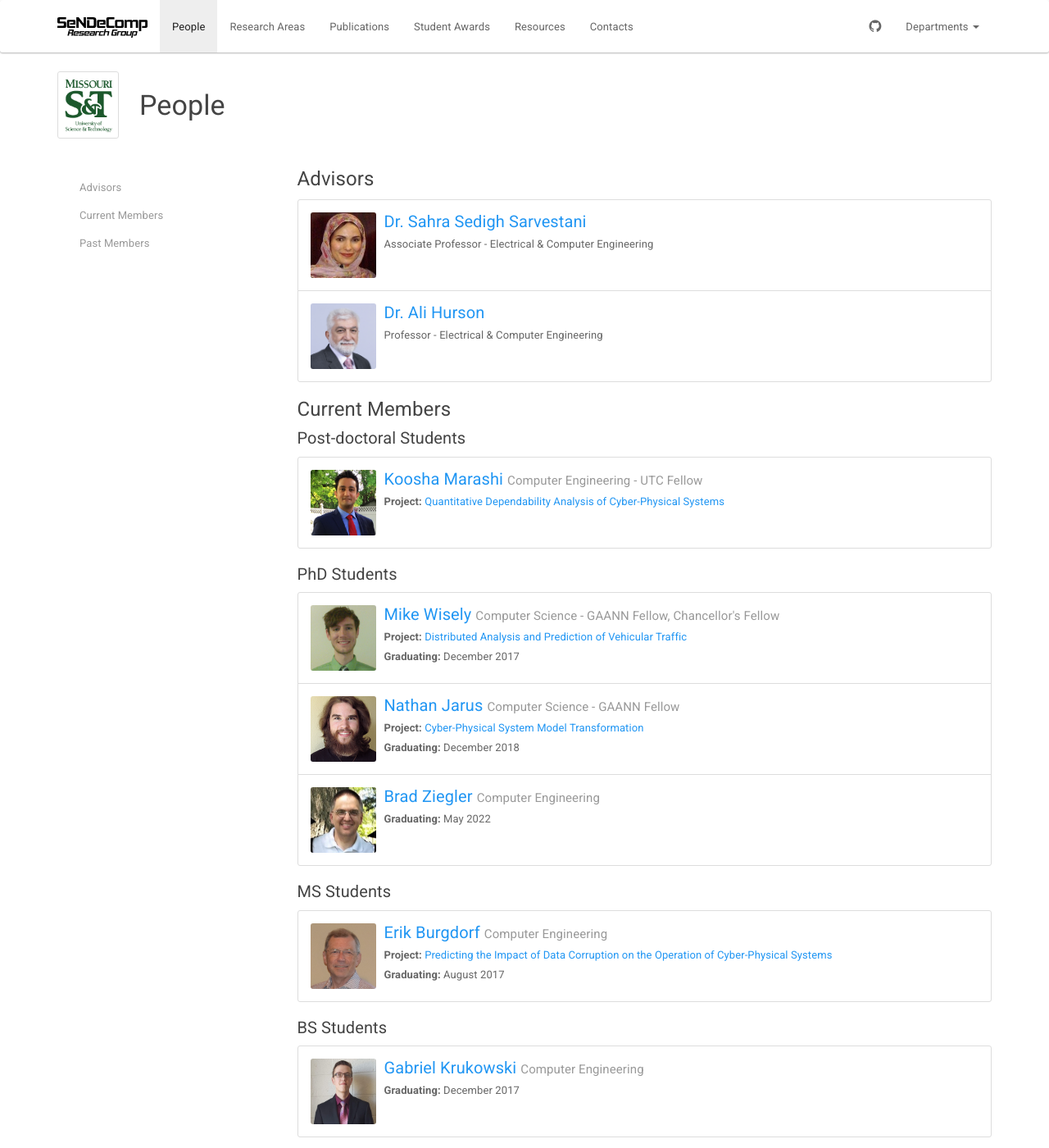
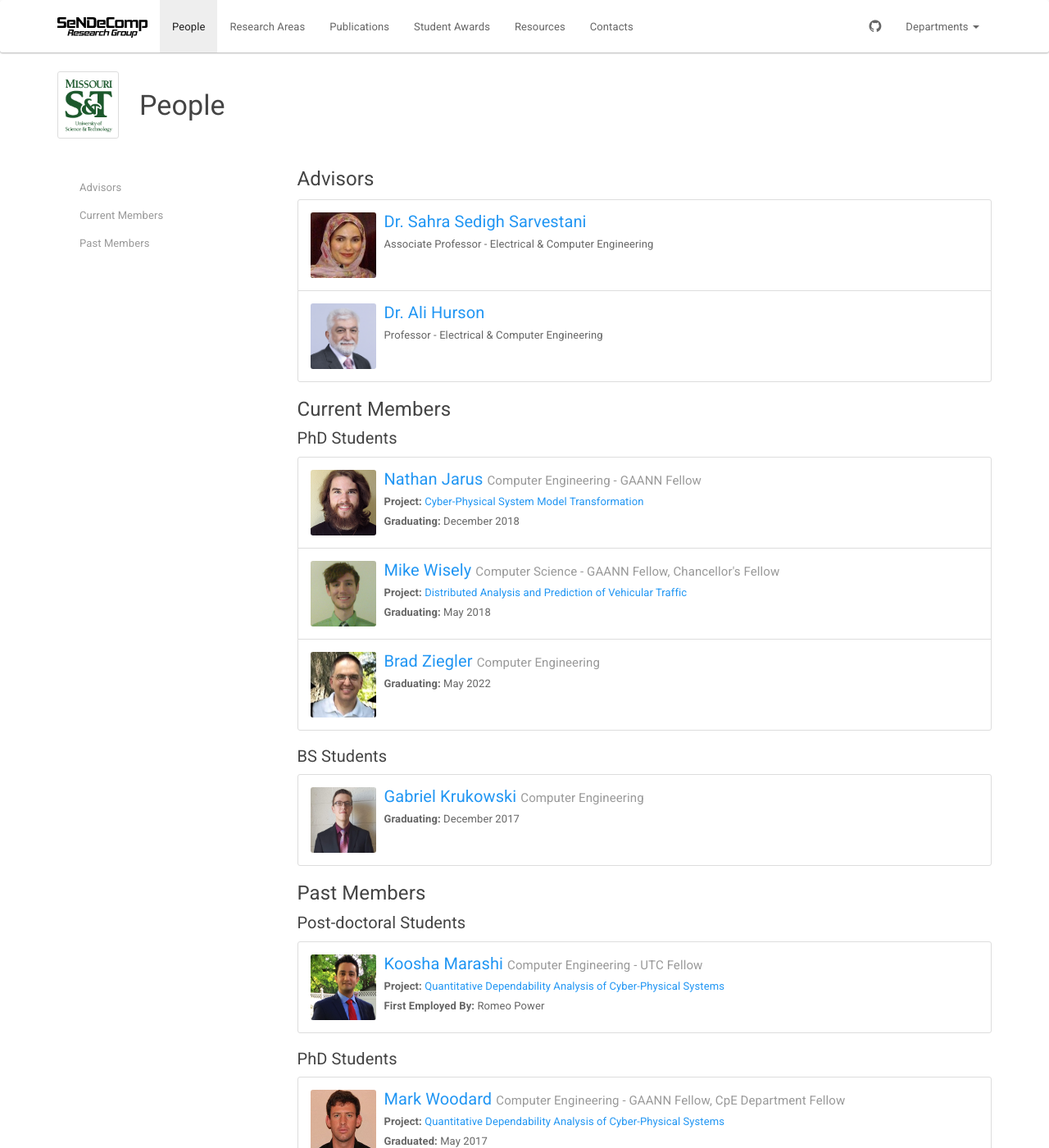
Before and after one commit to sendecomp/sendecomp-website, a Jekyll site: the page built from people.html, in a window 1280 px wide and 1400 px high. Shown: the whole window at 82% size. Built offline with Jekyll 4.4.1, drawn with Linux system fonts in a browser that asks for light colours; some of the changed text lies outside the part shown.

Commit message:
Update members' statuses

```diff
--- a/_data/members.yml
+++ b/_data/members.yml
@@ -74,14 +74,14 @@
 - name: Erik Burgdorf
   major: Computer Engineering
   degree: MS
-  status: Active
+  status: Alumni
   grad: 2017 August
   project: Predicting the Impact of Data Corruption on the Operation of Cyber-Physical Systems
   website: https://sites.google.com/a/mst.edu/eburgdorf/home
   photo: Burgdorf.jpg
 
 - name: Nathan Jarus
-  major: Computer Science - GAANN Fellow
+  major: Computer Engineering - GAANN Fellow
   degree: PhD
   status: Active
   grad: 2018 December
@@ -93,7 +93,7 @@
   major: "Computer Science - GAANN Fellow, Chancellor's Fellow"
   degree: PhD
   status: Active
-  grad: 2017 December
+  grad: 2018 May
   project: Distributed Analysis and Prediction of Vehicular Traffic
   website: http://web.mst.edu/~mwwcp2/
   photo: Wisely.jpg
@@ -101,10 +101,11 @@
 - name: Koosha Marashi
   major: Computer Engineering - UTC Fellow
   degree: Postdoc
-  status: Active
+  status: Alumni
   project: Quantitative Dependability Analysis of Cyber-Physical Systems
   website: http://web.mst.edu/~km89f/
   photo: Marashi.jpg
+  emp: Romeo Power
 
 - name: Koosha Marashi
   major: Computer Engineering - UTC Fellow
```
